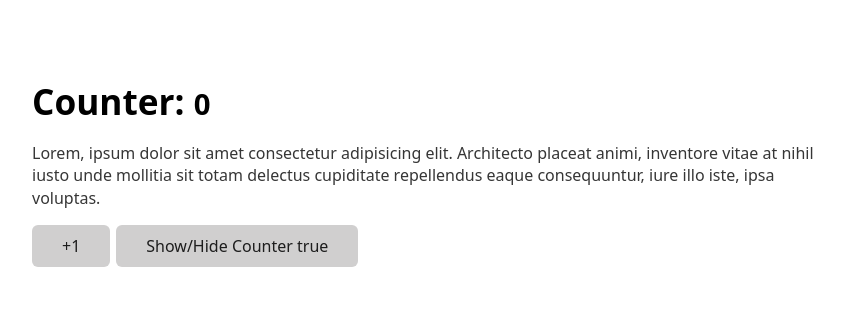
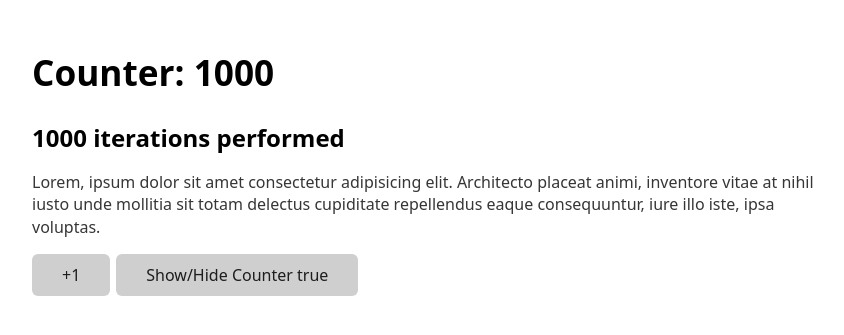
Before and after one commit to jean3102/hook-app, a React (Vite) app: page / in a window 1280 px wide. Shown: the part 257-592 px from the top of the page, without its empty margins (208-1052 px from the left). Built offline with nearby package versions, Linux system fonts and the light colour scheme.

Commit message:
feat(useMemo) avoid re-rendering using useMemo

```diff
--- a/src/HookApp.tsx
+++ b/src/HookApp.tsx
@@ -4,20 +4,23 @@
 // import FormWithCustomHook from './useEffect/form/FormWithCustomHook';
 // import FocusScreen from './useRef/FocusScreen';
 // import LayoutEffectExample from './useLayoutEffect/LayoutEffectExample';
+// import MemoExample from './memo/MemoExample';
 
-import MemoExample from './memo/MemoExample';
+import UseMemoExample from './useMemo/UseMemoExample';
 
 export default function HookApp() {
 	return (
 		<>
 			{/* <Counter />
 			<FormWithCustomHook />
-			<Cleanup /> */
-			/* <Pokemon />
+			<Cleanup />
+			<Pokemon />
 			<FocusScreen/>
 			<LayoutEffectExample />
+			<MemoExample/>
 			 */}
-			 <MemoExample/>
+			 <UseMemoExample/>
+
 		</>
 	);
 }
--- /dev/null
+++ b/src/useMemo/UseMemoExample.tsx
@@ -0,0 +1,36 @@
+import { useMemo, useState } from 'react';
+
+const heavyStuff = (iterationNumber = 100) => {
+	for (let index = 0; index < iterationNumber; index++) {
+		console.log('here with go...');
+	}
+
+	return `${iterationNumber} iterations performed`;
+};
+
+export default function UseMemoExample() {
+	const [count, setCount] = useState(1000);
+	const [showMessage, setShowMessage] = useState(true);
+
+	//?avoid re-rendering if counter doesn't change
+	const memorizeValue = useMemo(() => heavyStuff(count), [count]);
+
+	return (
+		<section>
+			<h1>Counter: {count}</h1>
+			<h2>{memorizeValue}</h2>
+			{showMessage && (
+				<p>
+					Lorem, ipsum dolor sit amet consectetur adipisicing elit. Architecto
+					placeat animi, inventore vitae at nihil iusto unde mollitia sit totam
+					delectus cupiditate repellendus eaque consequuntur, iure illo iste,
+					ipsa voluptas.
+				</p>
+			)}
+			<button onClick={() => setCount((prev) => prev + 1)}>+1</button>
+			<button onClick={() => setShowMessage(!showMessage)}>
+				Show/Hide Counter {JSON.stringify(showMessage)}
+			</button>
+		</section>
+	);
+}
```
